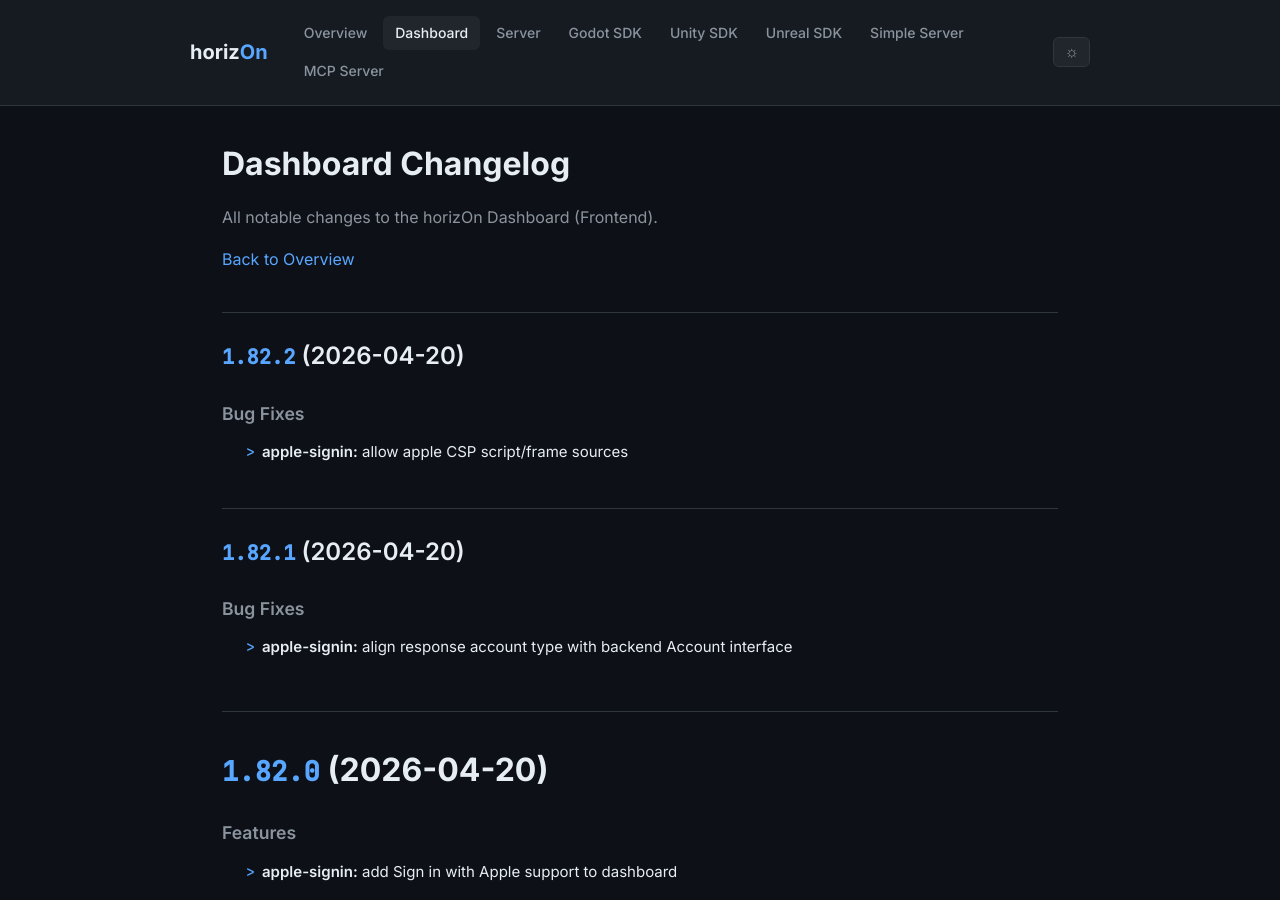
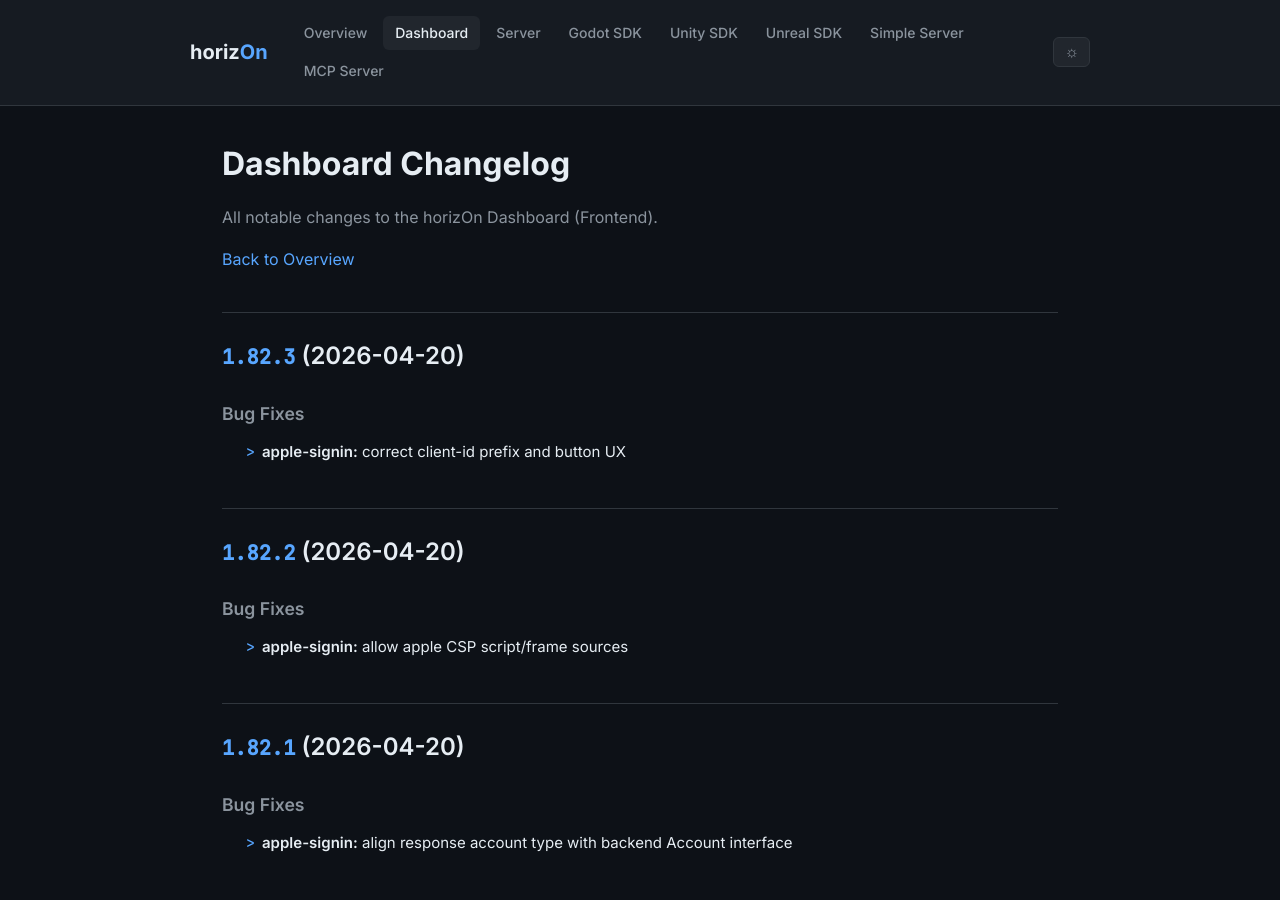
Before and after one commit to ProjectMakersDE/horizOn-Changelog, a Jekyll site: the page built from dashboard-changelog.md, in a window 1280 px wide and 900 px high. Built offline with Jekyll 4.4.1, drawn with Linux system fonts in a browser that asks for light colours.

Commit message:
chore: sync changelogs [skip ci]

```diff
--- a/dashboard-changelog.md
+++ b/dashboard-changelog.md
@@ -8,6 +8,13 @@ title: Dashboard Changelog
 All notable changes to the horizOn Dashboard (Frontend).
 
 [Back to Overview](.)
+
+## [1.82.3](https://github.com/ProjectMakersDE/horizOn-Dashboard/compare/v1.82.2...v1.82.3) (2026-04-20)
+
+
+### Bug Fixes
+
+* **apple-signin:** correct client-id prefix and button UX ([bf1b52e](https://github.com/ProjectMakersDE/horizOn-Dashboard/commit/bf1b52eee7fd084f175279b5654da362a44fcae9))
 
 ## [1.82.2](https://github.com/ProjectMakersDE/horizOn-Dashboard/compare/v1.82.1...v1.82.2) (2026-04-20)
 
```
Also changed, not shown: index.md (+1 -1 lines).
